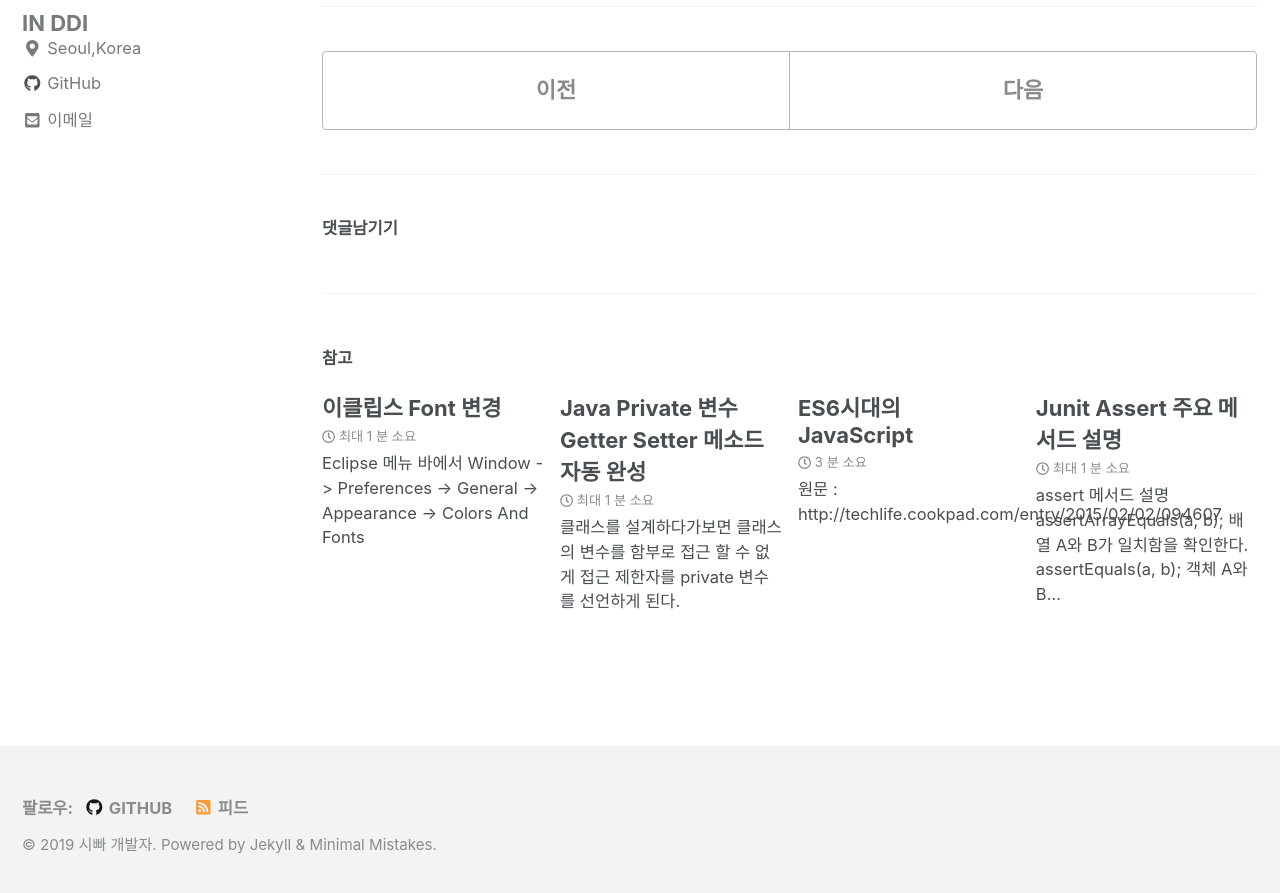
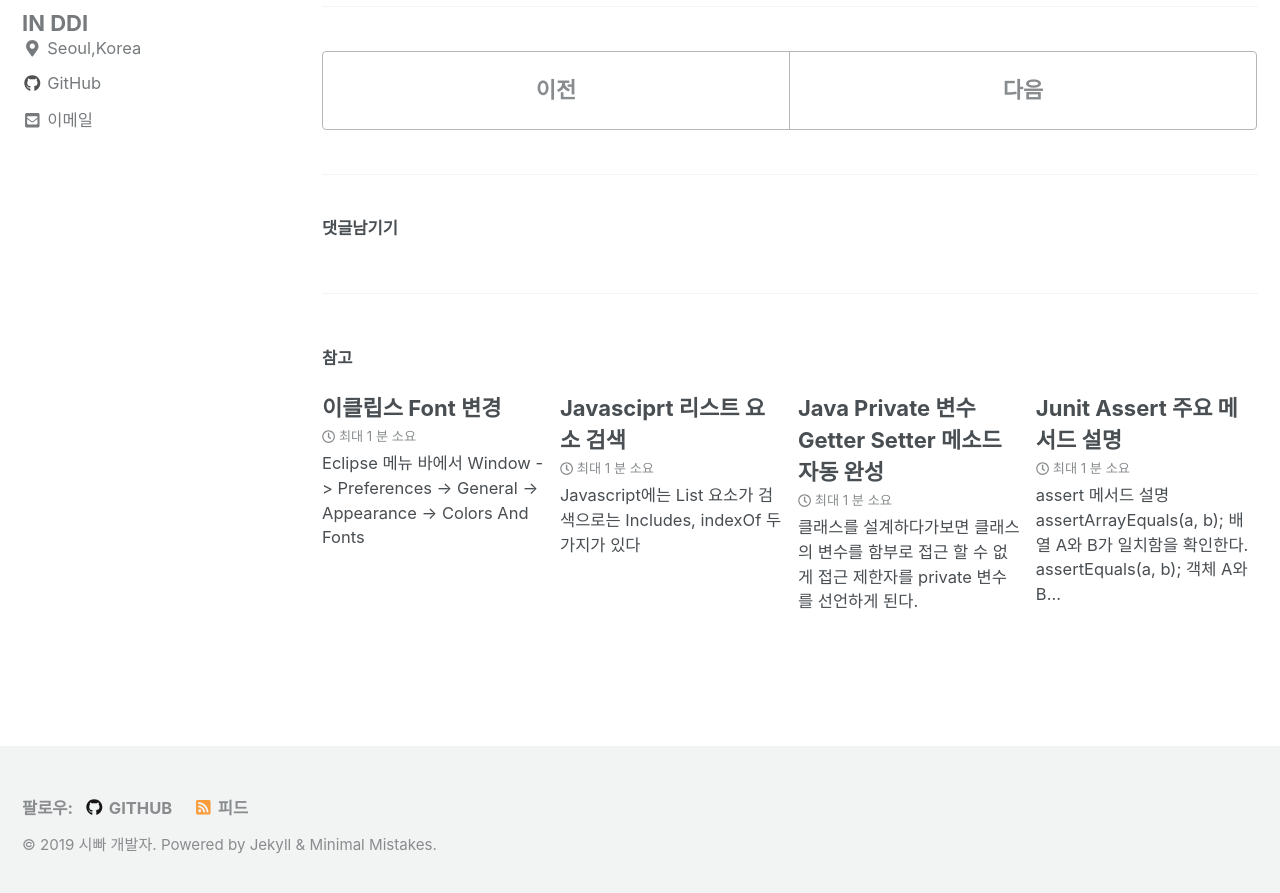
Before and after one commit to InSeok9068/inseok9068.github.io, a Jekyll site: the page built from _posts/javascript/2019-07-01-js-list-deduplication.md, in a window 1280 px wide and 900 px high, scrolled down 892 px. Shown: the top 893 px of the window. Built offline with Jekyll 4.4.1, drawn with Linux system fonts in a browser that asks for light colours; cached includes are drawn as plain includes; nearby versions of some CDN libraries; comment, search, counter and statistics services are not loaded.

Commit message:
블로그 커밋

````diff
--- /dev/null
+++ b/_posts/javascript/2019-10-07-js-list-find.md
@@ -0,0 +1,33 @@
+---
+title: "Javasciprt 리스트 요소 검색"
+categories:
+  - javasciprt
+---
+
+Javascript에는 List 요소가 검색으로는 Includes, indexOf 두가지가 있다
+
+### 변수 선언
+
+``` javasciprt
+const list = ['1','2','3']
+```
+
+### indexOf
+---
+``` javascript
+const indexOf = list.indexOf('2')
+
+console.log(indexOf) // 1
+```
+
+리스트에 요소가 존재하지 않을시 **-1**
+
+### Includes
+---
+``` javascript
+const includes = list.indexOf('2')
+
+console.log(includes) // true
+```
+
+리스트에 요소가 존재하지 않을시 **false**
````
Also changed, not shown: _posts/javascript/2018-01-01-hello-world.md (deleted, +0 -16 lines), _posts/javascript/2019-08-29-es6.md (+1 -0 lines), _posts/javascript/2019-07-01-js-list-deduplication.md (renamed from _posts/javascript/2019-07-01-javascript-deduplication.md).
